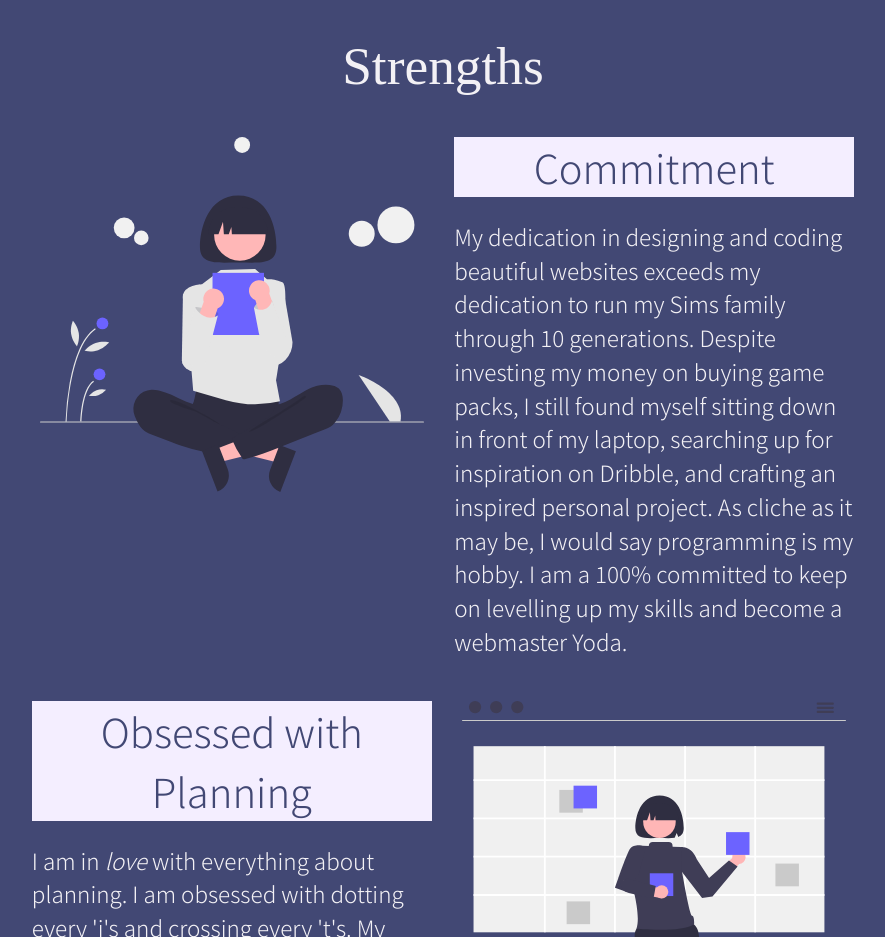
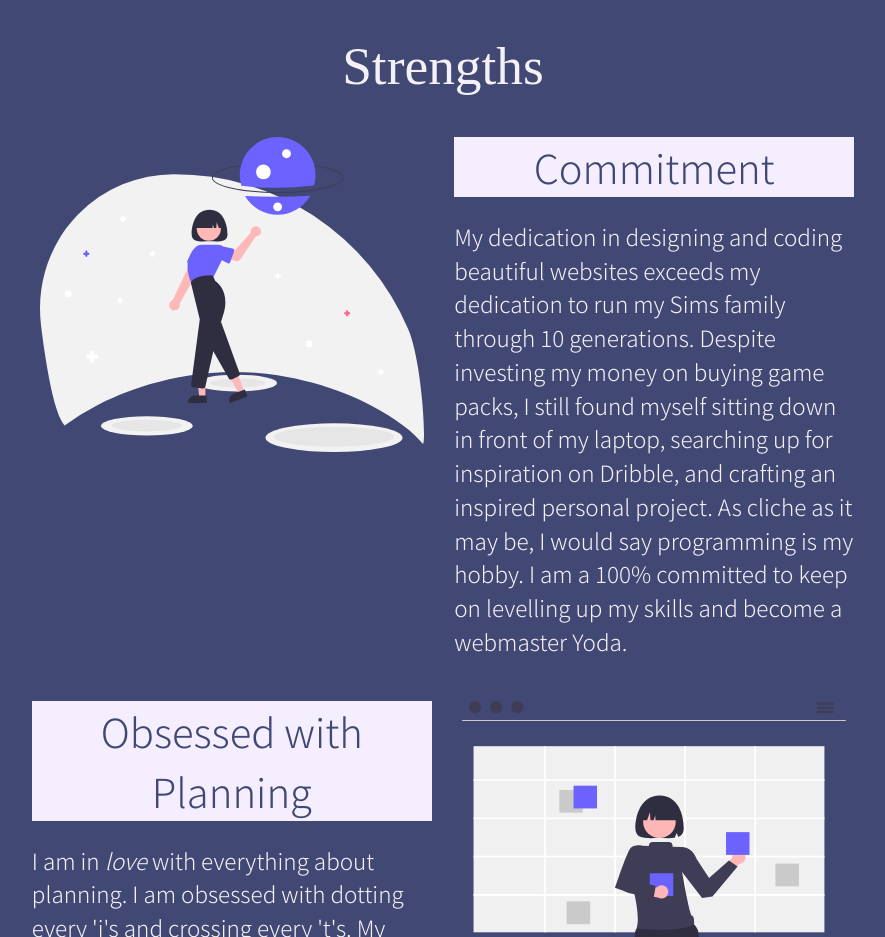
Before and after one commit to adinashahira/whydina, a plain HTML site: page index.html in a window 1280 px wide. Shown: the part 920-1857 px from the top of the page, without its empty margins (197-1082 px from the left). Drawn offline with nearby package versions, Linux system fonts and the light colour scheme.

Commit message:
fix images 2

```diff
--- a/index.html
+++ b/index.html
@@ -47,7 +47,7 @@
       </div>
       <div class="row">
         <div class="col l6 s12 centralize img1">
-          <img class="responsive-img resize" style="margin: auto;" src="../assets/undraw_Reading_re_29f8.svg">
+          <img class="responsive-img resize" style="margin: auto;" src="https://github.com/adinashahira/whydina/blob/main/assets/undraw_My_universe_re_txot.svg">
         </div>
         <div class="col l6 s12 text1">
           <div class="strength-text-container">Commitment</div>
```
